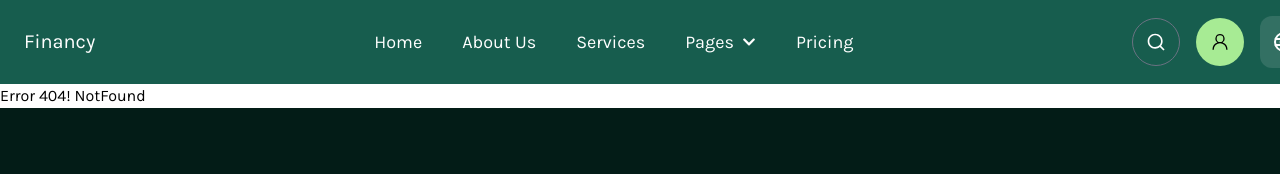
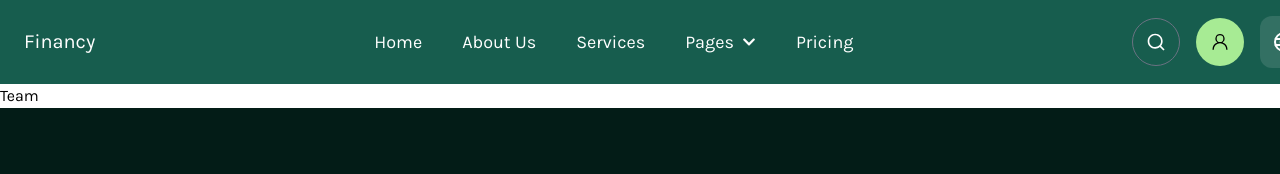
Before and after one commit to book-an-appoinment/client, a React (Vite) app: page /team in a window 1280 px wide. Shown: the top 174 px of the page. Built offline with nearby package versions, Linux system fonts and the light colour scheme.

Commit message:
team route created

```diff
--- /dev/null
+++ b/src/Pages/Team.jsx
@@ -0,0 +1,5 @@
+const Team = () => {
+  return <div>Team</div>;
+};
+
+export default Team;
--- a/src/routes/routes.jsx
+++ b/src/routes/routes.jsx
@@ -5,6 +5,7 @@ import About from "../Pages/About";
 import Contact from "../Pages/Contact";
 import BookAnAppointment from "../Pages/BookAnAppointment";
 import NotFound from "../Pages/NotFound";
+import Team from "../Pages/Team";
 
 const routes = createBrowserRouter([
   {
@@ -28,6 +29,10 @@ const routes = createBrowserRouter([
         element: <BookAnAppointment />,
       },
       {
+        path: "team",
+        element: <Team />,
+      },
+      {
         path: "*",
         element: <NotFound />,
       },
```
